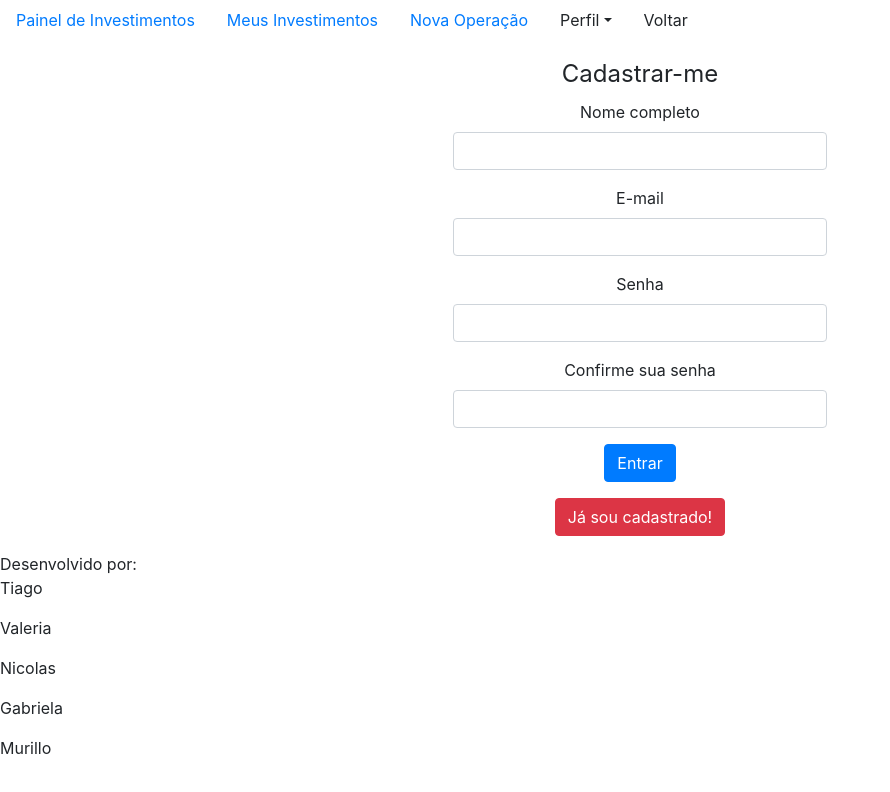
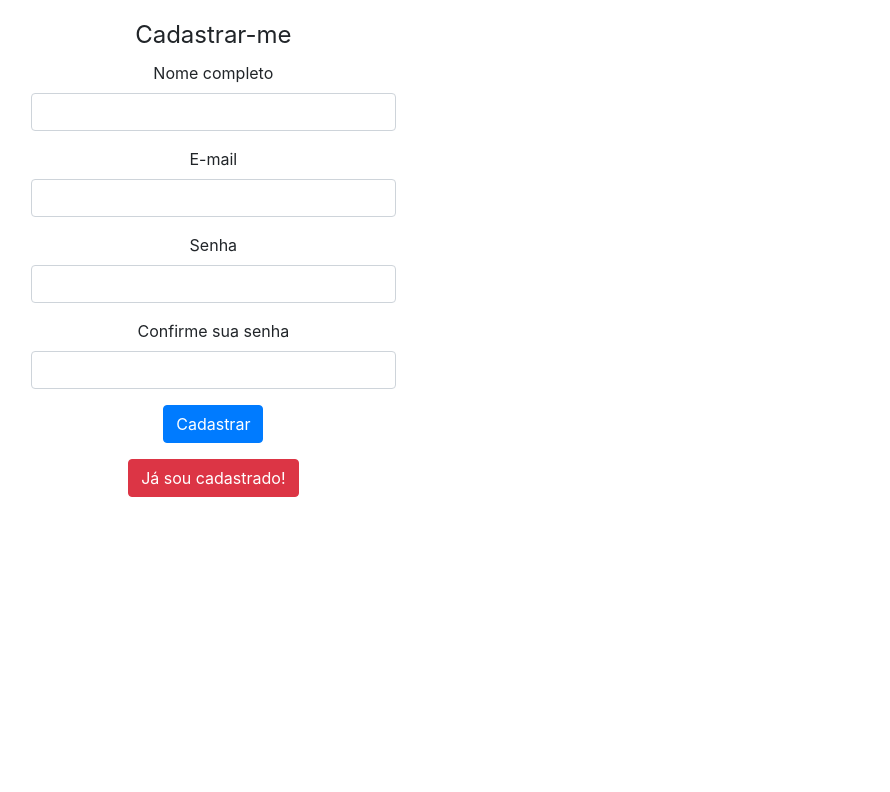
Before and after one commit to murillotlopes/pi6-front, a React (Vite) app: page / in a window 1280 px wide. Both pictures are taken after a click on the element "Quero me cadastrar!". Shown: the top 792 px of the page, without its empty margins (0-890 px from the left). Built offline with nearby package versions, Linux system fonts and the light colour scheme.

Commit message:
pequenas adequações no form e na renderição condicional

```diff
--- a/src/pages/Home/cadastrar.tsx
+++ b/src/pages/Home/cadastrar.tsx
@@ -12,8 +12,6 @@ export const Cadastrar = ({ setEntrarOuCadastrar }: setEntrarOuCadastrarProps) =
   const { register, handleSubmit, formState: { errors } } = useForm({ resolver: yupResolver(schemaCadastro) })
 
   const submeterFormCadastrar = (data: CadastroLoginType) => {
-    console.log('cadastro')
-    console.log(data)
     cadastrarLogin(data).then(() => setEntrarOuCadastrar(true))
   }
 
@@ -47,7 +45,7 @@ export const Cadastrar = ({ setEntrarOuCadastrar }: setEntrarOuCadastrarProps) =
             <div><small>{errors.confirmarSenha?.message}</small></div>
           </div>
           <div>
-            <button className="btn btn-primary">Entrar</button>
+            <button className="btn btn-primary">Cadastrar</button>
           </div>
           <div className="mt-3">
             <span className="btn btn-danger" onClick={() => setEntrarOuCadastrar(true)}>Já sou cadastrado!</span>
--- a/src/pages/Home/entrar.tsx
+++ b/src/pages/Home/entrar.tsx
@@ -4,19 +4,16 @@ import { useLogin } from "../../providers/login"
 import { useForm } from "react-hook-form"
 import { yupResolver } from "@hookform/resolvers/yup"
 import { schemaLogin } from "../../schemas"
-import { useNavigate } from "react-router-dom"
 
 
 export const Entrar = ({ setEntrarOuCadastrar }: setEntrarOuCadastrarProps) => {
   const [login, setLogin] = useState({ email: '', senha: '' })
   const { entrarLogin } = useLogin()
-  const navigate = useNavigate()
 
   const { register, handleSubmit, formState: { errors } } = useForm({ resolver: yupResolver(schemaLogin) })
 
   const submeterFormEntrar = (data: LoginType) => {
-    console.log(data)
-    entrarLogin(data).then(() => navigate('/painel'))
+    entrarLogin(data)
   }
 
   return (
--- a/src/pages/Home/home.tsx
+++ b/src/pages/Home/home.tsx
@@ -1,4 +1,4 @@
-import { PageBase } from "../../components/pageBase/pageBase"
+// import { PageBase } from "../../components/pageBase/pageBase"
 import { useState } from "react"
 
 import { Entrar } from "./entrar"
@@ -9,7 +9,7 @@ export const Home = () => {
 
   return (
     <>
-      <PageBase>
+      {/* <PageBase> */}
       <div className="col-md-4"></div>
       <div className="col-md-4 text-bg-secondary">
 
@@ -21,7 +21,7 @@ export const Home = () => {
 
       </div>
       <div className="col-md-4"></div>
-      </PageBase>
+      {/* </PageBase> */}
     </>
   )
 }
```
Lines whose indentation alone changed are shown as unchanged.
